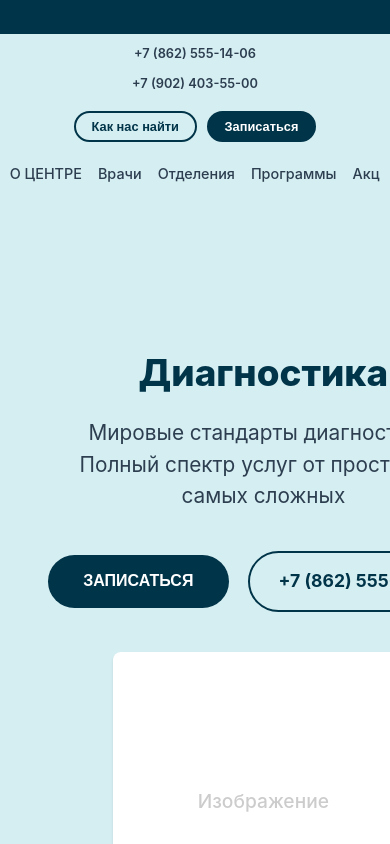
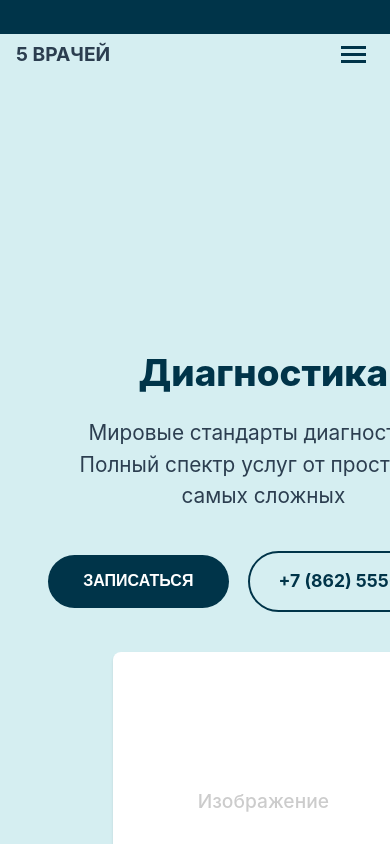
Before and after one commit to VolobuevVV/5vrachey, a Vue app in the folder frontend/: page / in a window 390 px wide. Shown: the top 844 px of the page. Built offline with nearby package versions, Linux system fonts and the light colour scheme.

Commit message:
Изменен НeaderРanel

```diff
--- a/frontend/src/components/BackendTest.vue
+++ /dev/null
@@ -1,84 +0,0 @@
-<template>
-  <div class="backend-test">
-    <h2>Тест подключения к бэкенду</h2>
-    <button @click="fetchData">Получить данные с бэкенда</button>
-    <div v-if="loading">Загрузка...</div>
-    <div v-else-if="error" class="error">{{ error }}</div>
-    <div v-else-if="data" class="success">
-      <h3>Ответ от бэкенда:</h3>
-      <pre>{{ data }}</pre>
-    </div>
-  </div>
-</template>
-
-<script>
-export default {
-  name: 'BackendTest',
-  data() {
-    return {
-      data: null,
-      loading: false,
-      error: null
-    }
-  },
-  methods: {
-    async fetchData() {
-      this.loading = true
-      this.error = null
-      try {
-        // Делаем запрос к нашему Go-бэкенду
-        const response = await fetch('http://localhost:8080/api')
-        if (!response.ok) {
-          throw new Error(`Ошибка HTTP: ${response.status}`)
-        }
-        this.data = await response.json()
-      } catch (err) {
-        this.error = err.message
-        console.error('Ошибка при запросе к бэкенду:', err)
-      } finally {
-        this.loading = false
-      }
-    }
-  }
-}
-</script>
-
-<style scoped>
-.backend-test {
-  margin: 20px;
-  padding: 20px;
-  border: 1px solid #ccc;
-  border-radius: 8px;
-}
-
-button {
-  padding: 10px 20px;
-  background: #42b883;
-  color: white;
-  border: none;
-  border-radius: 4px;
-  cursor: pointer;
-  font-size: 16px;
-}
-
-button:hover {
-  background: #369870;
-}
-
-.error {
-  color: #ff4757;
-  margin-top: 10px;
-}
-
-.success {
-  color: #2ed573;
-  margin-top: 10px;
-}
-
-pre {
-  background: #f4f4f4;
-  padding: 10px;
-  border-radius: 4px;
-  overflow-x: auto;
-}
-</style>
--- a/frontend/src/components/HeaderPanel.vue
+++ b/frontend/src/components/HeaderPanel.vue
@@ -1,11 +1,23 @@
 <template>
-  <header :class="{ 'scrolled': isScrolled }" class="header-panel">
+  <header :class="{ 'scrolled': isScrolled, 'menu-open': isMenuOpen }" class="header-panel">
+    <div class="header-container">
       <div class="header-content">
+        <!-- Логотип -->
         <div class="logo-section">
           <h2 class="logo-text">5 ВРАЧЕЙ</h2>
         </div>
 
+        <!-- Бургер меню для мобильных -->
+        <button class="burger-menu" @click="toggleMenu">
+          <span></span>
+          <span></span>
+          <span></span>
+        </button>
+
+        <!-- Правая часть - телефоны, кнопки и навигация -->
         <div class="right-section">
+          <!-- Телефоны и кнопки -->
+          <div class="top-row">
             <div class="phones-buttons">
               <div class="phone-numbers">
                 <div class="phone">+7 (862) 555-14-06</div>
@@ -16,17 +28,20 @@
                 <button class="appointment-btn" @click="openAppointment">Записаться</button>
               </div>
             </div>
+          </div>
 
+          <!-- Навигация -->
           <nav class="navigation-section">
-          <a href="#about">О ЦЕНТРЕ</a>
-          <a href="#doctors">Врачи</a>
-          <a href="#departments">Отделения</a>
-          <a href="#programs">Программы</a>
-          <a href="#promotions">Акции</a>
-          <a href="#prices">Цены</a>
-          <a href="#patients">Пациентам</a>
-          <a href="#contacts">Контакты</a>
+            <a href="#about" @click="closeMenu">О ЦЕНТРЕ</a>
+            <a href="#doctors" @click="closeMenu">Врачи</a>
+            <a href="#departments" @click="closeMenu">Отделения</a>
+            <a href="#programs" @click="closeMenu">Программы</a>
+            <a href="#promotions" @click="closeMenu">Акции</a>
+            <a href="#prices" @click="closeMenu">Цены</a>
+            <a href="#patients" @click="closeMenu">Пациентам</a>
+            <a href="#contacts" @click="closeMenu">Контакты</a>
           </nav>
+        </div>
       </div>
     </div>
   </header>
@@ -37,18 +52,33 @@ export default {
   name: 'HeaderPanel',
   data() {
     return {
-      isScrolled: false
+      isScrolled: false,
+      isMenuOpen: false
     }
   },
   mounted() {
     window.addEventListener('scroll', this.handleScroll)
+    window.addEventListener('resize', this.handleResize)
+    this.handleResize()
   },
   beforeUnmount() {
     window.removeEventListener('scroll', this.handleScroll)
+    window.removeEventListener('resize', this.handleResize)
   },
   methods: {
     handleScroll() {
       this.isScrolled = window.scrollY > 50
+    },
+    handleResize() {
+      if (window.innerWidth > 768) {
+        this.isMenuOpen = false
+      }
+    },
+    toggleMenu() {
+      this.isMenuOpen = !this.isMenuOpen
+    },
+    closeMenu() {
+      this.isMenuOpen = false
     },
     openAppointment() {
       window.open('https://prodoctorov.ru/adler/lpu/47924-pyat-vrachey/', '_blank');
@@ -60,37 +90,38 @@ export default {
 }
 </script>
 
-<!-- Стили остаются без изменений -->
-
 <style scoped>
 .header-panel {
   position: fixed;
   top: 4vh;
   left: 0;
   width: 100%;
-  height: 12vh;
   min-height: 80px;
   background-color: rgb(213, 238, 241);
   transition: all 0.3s ease;
   z-index: 1000;
-  display: flex;
-  align-items: center;
-  justify-content: center;
+  padding: 1rem 0;
 }
 
 .header-panel.scrolled {
   top: 0;
   background-color: white !important;
   box-shadow: 0 2px 10px rgba(0, 0, 0, 0.1);
-  height: 10vh;
+  padding: 0.5rem 0;
+}
+
+.header-container {
+  width: 100%;
+  max-width: 1400px;
+  margin: 0 auto;
+  padding: 0 2rem;
 }
 
 .header-content {
-  width: 95%;
-  max-width: 1400px;
   display: flex;
   justify-content: space-between;
   align-items: center;
+  width: 100%;
 }
 
 .logo-text {
@@ -99,35 +130,75 @@ export default {
   font-weight: 700;
   font-size: 1.8rem;
   white-space: nowrap;
+  z-index: 1002;
 }
 
+/* Бургер меню */
+.burger-menu {
+  display: none;
+  flex-direction: column;
+  gap: 4px;
+  background: none;
+  border: none;
+  cursor: pointer;
+  padding: 0.5rem;
+  z-index: 1002;
+}
+
+.burger-menu span {
+  width: 25px;
+  height: 3px;
+  background: rgb(0, 52, 73);
+  transition: all 0.3s ease;
+  transform-origin: center;
+}
+
+.header-panel.menu-open .burger-menu span:nth-child(1) {
+  transform: rotate(45deg) translate(6px, 6px);
+}
+
+.header-panel.menu-open .burger-menu span:nth-child(2) {
+  opacity: 0;
+}
+
+.header-panel.menu-open .burger-menu span:nth-child(3) {
+  transform: rotate(-45deg) translate(6px, -6px);
+}
+
+/* Правая секция */
 .right-section {
   display: flex;
   flex-direction: column;
   align-items: flex-end;
-  gap: 0.5rem;
+  gap: 0.8rem;
+  flex: 1;
+}
+
+.top-row {
+  width: 100%;
+  display: flex;
+  justify-content: flex-end;
 }
 
 .phones-buttons {
   display: flex;
   align-items: center;
-  gap: 1.5rem;
+  gap: 2rem;
 }
 
 .phone-numbers {
   display: flex;
   flex-direction: column;
-  gap: 0.2rem;
+  gap: 0.3rem;
 }
 
 .phone {
-  font-size: 0.9rem;
+  font-size: 0.95rem;
   font-weight: 600;
   color: #2c3e50;
   white-space: nowrap;
   transition: all 0.3s ease;
   cursor: pointer;
-  padding: 0.2rem 0;
 }
 
 .phone:hover {
@@ -136,12 +207,12 @@ export default {
 
 .buttons-section {
   display: flex;
-  gap: 0.8rem;
+  gap: 1rem;
   white-space: nowrap;
 }
 
 .location-btn, .appointment-btn {
-  padding: 0.5rem 1.2rem;
+  padding: 0.6rem 1.5rem;
   border: 2px solid rgb(0, 52, 73);
   border-radius: 25px;
   background: transparent;
@@ -149,7 +220,7 @@ export default {
   font-weight: 600;
   cursor: pointer;
   transition: all 0.3s ease;
-  font-size: 0.9rem;
+  font-size: 0.95rem;
 }
 
 .appointment-btn {
@@ -167,97 +238,192 @@ export default {
   border-color: rgba(0, 52, 73, 0.9);
 }
 
+/* Навигация */
 .navigation-section {
   display: flex;
-  gap: 1.8rem;
+  gap: 2rem;
   flex-wrap: wrap;
+  justify-content: flex-end;
 }
 
 .navigation-section a {
   text-decoration: none;
   color: #2c3e50;
   font-weight: 500;
-  font-size: 0.9rem;
+  font-size: 0.95rem;
   white-space: nowrap;
-  transition: text-decoration 0.3s ease;
-  padding: 0.2rem 0;
-  background: transparent !important;
+  transition: all 0.3s ease;
+  padding: 0.3rem 0;
+  position: relative;
 }
 
 .navigation-section a:hover {
-  text-decoration: underline;
+  color: rgb(0, 52, 73);
 }
 
-@media (max-width: 1200px) {
-  .header-content {
-    flex-direction: column;
-    gap: 0.8rem;
+.navigation-section a:hover::after {
+  content: '';
+  position: absolute;
+  bottom: 0;
+  left: 0;
+  width: 100%;
+  height: 2px;
+  background: rgb(0, 52, 73);
+}
+
+/* Адаптивность для планшетов */
+@media (max-width: 1024px) {
+  .header-container {
+    padding: 0 1.5rem;
+  }
+
+  .phones-buttons {
+    gap: 1.5rem;
+  }
+
+  .navigation-section {
+    gap: 1.5rem;
+  }
+
+  .logo-text {
+    font-size: 1.6rem;
+  }
+}
+
+/* Адаптивность для мобильных */
+@media (max-width: 768px) {
+  .header-panel {
+    top: 4vh;
+    padding: 0.8rem 0;
+  }
+
+  .header-panel.scrolled {
+    padding: 0.4rem 0;
+  }
+
+  .header-container {
+    padding: 0 1rem;
+  }
+
+  .burger-menu {
+    display: flex;
   }
 
   .right-section {
+    position: fixed;
+    top: 0;
+    left: -100%;
+    width: 100%;
+    height: 100vh;
+    background: white;
+    flex-direction: column;
     align-items: center;
-    width: 100%;
+    justify-content: center;
+    gap: 2rem;
+    transition: left 0.3s ease;
+    z-index: 1001;
+    padding: 2rem;
   }
 
-  .phones-buttons {
-    justify-content: center;
+  .header-panel.menu-open .right-section {
+    left: 0;
   }
 
-  .navigation-section {
+  .top-row {
     justify-content: center;
-    gap: 1.5rem;
-  }
-}
-
-@media (max-width: 768px) {
-  .header-panel {
-    top: 4vh;
-    height: 14vh;
-  }
-
-  .header-panel.scrolled {
-    height: 12vh;
-  }
-
-  .logo-text {
-    font-size: 1.5rem;
-    text-align: center;
   }
 
   .phones-buttons {
     flex-direction: column;
-    gap: 0.8rem;
+    gap: 1.5rem;
+    align-items: center;
   }
 
   .phone-numbers {
     align-items: center;
+    text-align: center;
   }
 
   .phone {
-    font-size: 0.8rem;
+    font-size: 1.1rem;
   }
 
   .buttons-section {
-    gap: 0.6rem;
+    flex-direction: column;
+    gap: 1rem;
   }
 
   .location-btn, .appointment-btn {
-    padding: 0.4rem 1rem;
-    font-size: 0.8rem;
+    padding: 1rem 2rem;
+    font-size: 1.1rem;
+    width: 250px;
+    text-align: center;
   }
 
   .navigation-section {
-    gap: 1rem;
-    font-size: 0.8rem;
-    flex-wrap: nowrap;
-    overflow-x: auto;
-    padding: 0.5rem 0;
-    justify-content: flex-start;
-    max-width: 100%;
+    flex-direction: column;
+    gap: 1.5rem;
+    text-align: center;
   }
 
   .navigation-section a {
-    white-space: nowrap;
+    font-size: 1.2rem;
+    padding: 0.5rem 0;
+  }
+
+  .logo-text {
+    font-size: 1.4rem;
+  }
+}
+
+/* Адаптивность для маленьких мобильных */
+@media (max-width: 480px) {
+  .header-panel {
+    top: 3vh;
+    min-height: 60px;
+  }
+
+  .logo-text {
+    font-size: 1.2rem;
+  }
+
+  .phone {
+    font-size: 1rem;
+  }
+
+  .location-btn, .appointment-btn {
+    padding: 0.8rem 1.5rem;
+    font-size: 1rem;
+    width: 220px;
+  }
+
+  .navigation-section a {
+    font-size: 1.1rem;
+  }
+
+  .right-section {
+    padding: 1.5rem;
+  }
+}
+
+/* Адаптивность для очень маленьких экранов */
+@media (max-width: 360px) {
+  .logo-text {
+    font-size: 1.1rem;
+  }
+
+  .phone {
+    font-size: 0.9rem;
+  }
+
+  .location-btn, .appointment-btn {
+    padding: 0.7rem 1.2rem;
+    font-size: 0.9rem;
+    width: 200px;
+  }
+
+  .navigation-section a {
+    font-size: 1rem;
   }
 }
 </style>
```
Also changed, not shown: frontend/src/components/HelloWorld.vue (deleted, +0 -44 lines), frontend/src/components/TheWelcome.vue (deleted, +0 -94 lines). Lines whose indentation alone changed are shown as unchanged.
